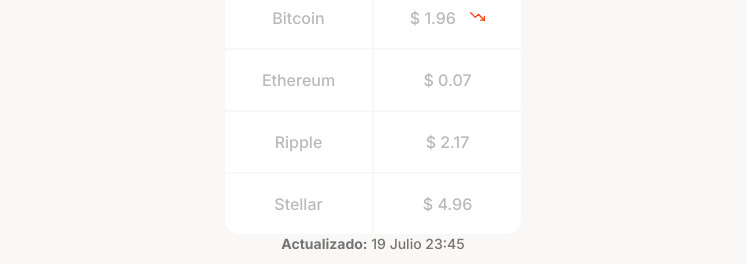
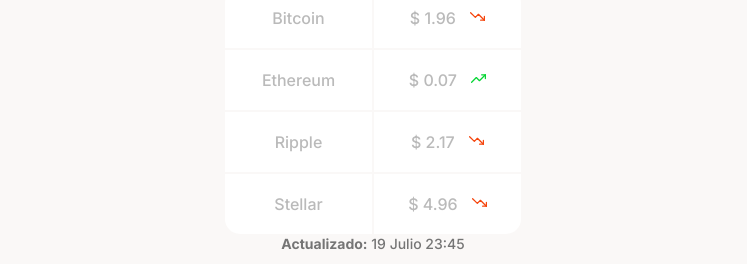
Before and after one commit to JonStevenBernal/CursoResponsiveDesing-MaquetacionMobileFirst, a plain HTML site: page index.html in a window 1280 px wide. Shown: the part 818-1082 px from the top of the page, without its empty margins (267-1014 px from the left). Drawn offline with Linux system fonts and the light colour scheme.

Commit message:
reto de agregar iconos a la tabla

```diff
--- a/index.html
+++ b/index.html
@@ -52,16 +52,18 @@
                 </tr>
                 <tr>
                   <td>Ethereum</td>
-                  <td class="table__right">$ 0.07 <span></span></td>
+                  <td class="table__right">$ 0.07 <span class="up"></span></td>
                 </tr>
                 <tr>
                   <td>Ripple</td>
-                  <td class="table__right">$ 2.17 <span></span></td>
+                  <td class="table__right">
+                    $ 2.17 <span class="down"></span>
+                  </td>
                 </tr>
                 <tr>
                   <td class="table__bottom-left">Stellar</td>
                   <td class="table__bottom-right table__right">
-                    $ 4.96 <span></span>
+                    $ 4.96 <span class="down"></span>
                   </td>
                 </tr>
               </table>
--- a/style.css
+++ b/style.css
@@ -206,3 +206,13 @@
   background-position: center;
   background-repeat: no-repeat;
 }
+.currency-table--container .up {
+  background-image: url("./assets/icons/trending-up.svg");
+  background-size: cover;
+  background-position: center;
+  background-repeat: no-repeat;
+  display: inline-block;
+  width: 15px;
+  height: 15px;
+  margin-left: 10px;
+}
```
